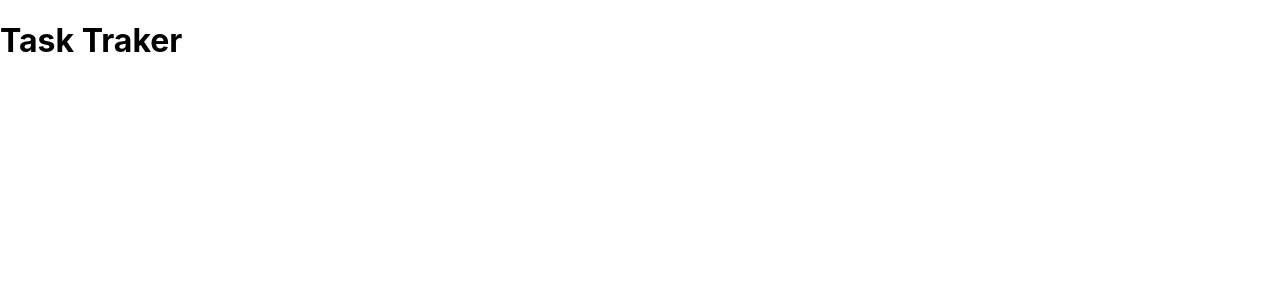
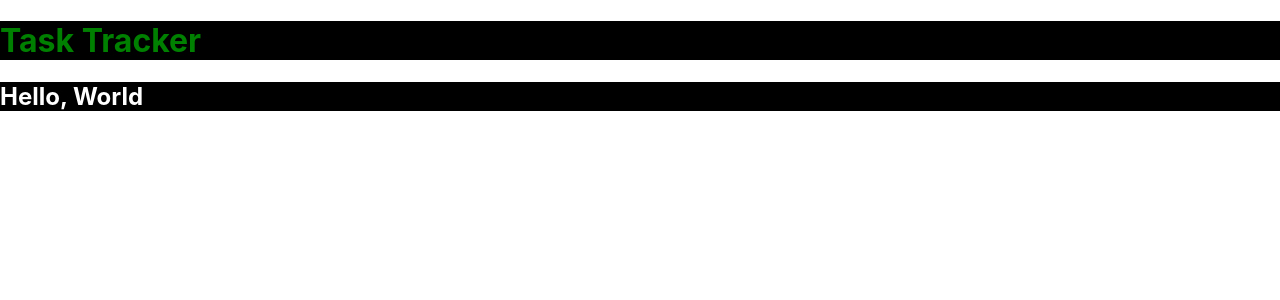
Before and after one commit to victormusembi11/react-http-client, a React (Create React App) app: page / in a window 1280 px wide. Shown: the top 300 px of the page. Built offline with nearby package versions, Linux system fonts and the light colour scheme.

Commit message:
style: inline styiling for header title

```diff
--- a/src/components/Header.js
+++ b/src/components/Header.js
@@ -3,13 +3,19 @@ import React from 'react'
 const Header = ({ title }) => {
   return (
     <header>
-        <h1>{title}</h1>
+        <h1 style={{color: 'green', background: 'black'}}>{title}</h1>
+        <h2 style={headingStyle}>Hello, World</h2>
     </header>
   )
 }
 
 Header.defaultProps = {
-    title: 'Task Traker'
+    title: 'Task Tracker'
+}
+
+const headingStyle = {
+    color: 'white',
+    background: 'black'
 }
 
 export default Header
```
